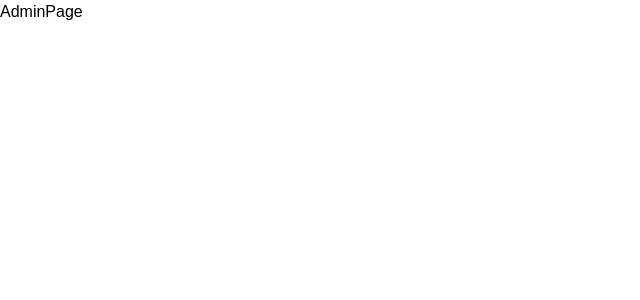
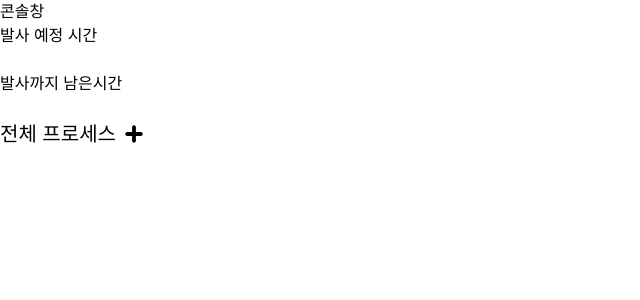
Before and after one commit to hetarho/una-stella, a Next.js app: page /admin in a window 1280 px wide. Shown: the top 300 px of the page, without its empty margins (0-640 px from the left). Built offline with nearby package versions, Linux system fonts and the light colour scheme.

Commit message:
[ADD]admin 초기작업

```diff
--- a/app/admin/page.tsx
+++ b/app/admin/page.tsx
@@ -1,3 +1,32 @@
 export default function AdminPage() {
-  return <div>AdminPage</div>;
+  return (
+    <div>
+      <div>콘솔창</div>
+      <div>
+        <div>
+          <div>발사 예정 시간</div>
+          <input />
+        </div>
+        <div>
+          <div>발사까지 남은시간</div>
+          <input />
+        </div>
+      </div>
+      <div className="flex gap-2 items-center text-xl">
+        전체 프로세스
+        <svg
+          xmlns="http://www.w3.org/2000/svg"
+          width="1em"
+          height="1em"
+          viewBox="0 0 32 32"
+        >
+          <path
+            fill="currentColor"
+            d="M19.05 5.06c0-1.68-1.37-3.06-3.06-3.06s-3.07 1.38-3.06 3.06v7.87H5.06C3.38 12.93 2 14.3 2 15.99c0 1.68 1.38 3.06 3.06 3.06h7.87v7.86c0 1.68 1.37 3.06 3.06 3.06c1.68 0 3.06-1.37 3.06-3.06v-7.86h7.86c1.68 0 3.06-1.37 3.06-3.06c0-1.68-1.37-3.06-3.06-3.06h-7.86V5.06Z"
+          ></path>
+        </svg>
+      </div>
+      <div></div>
+    </div>
+  );
 }
```
